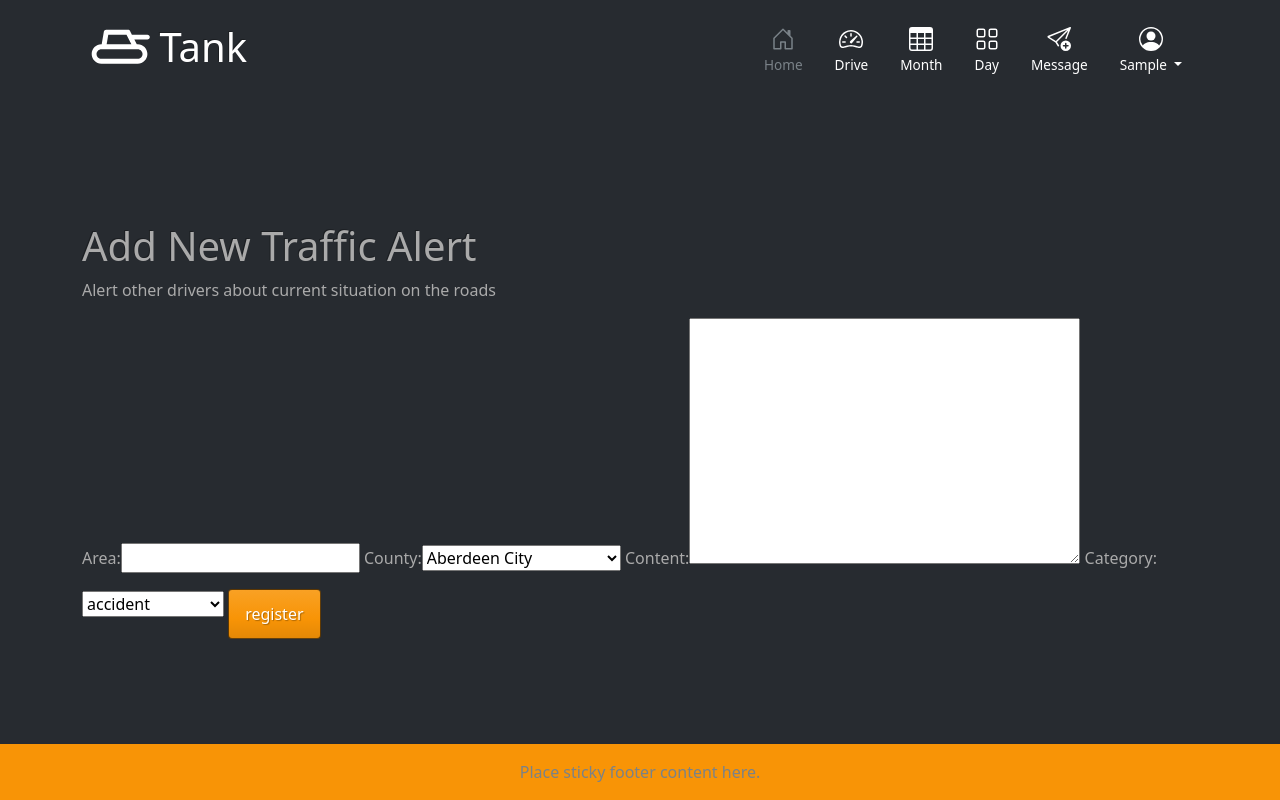
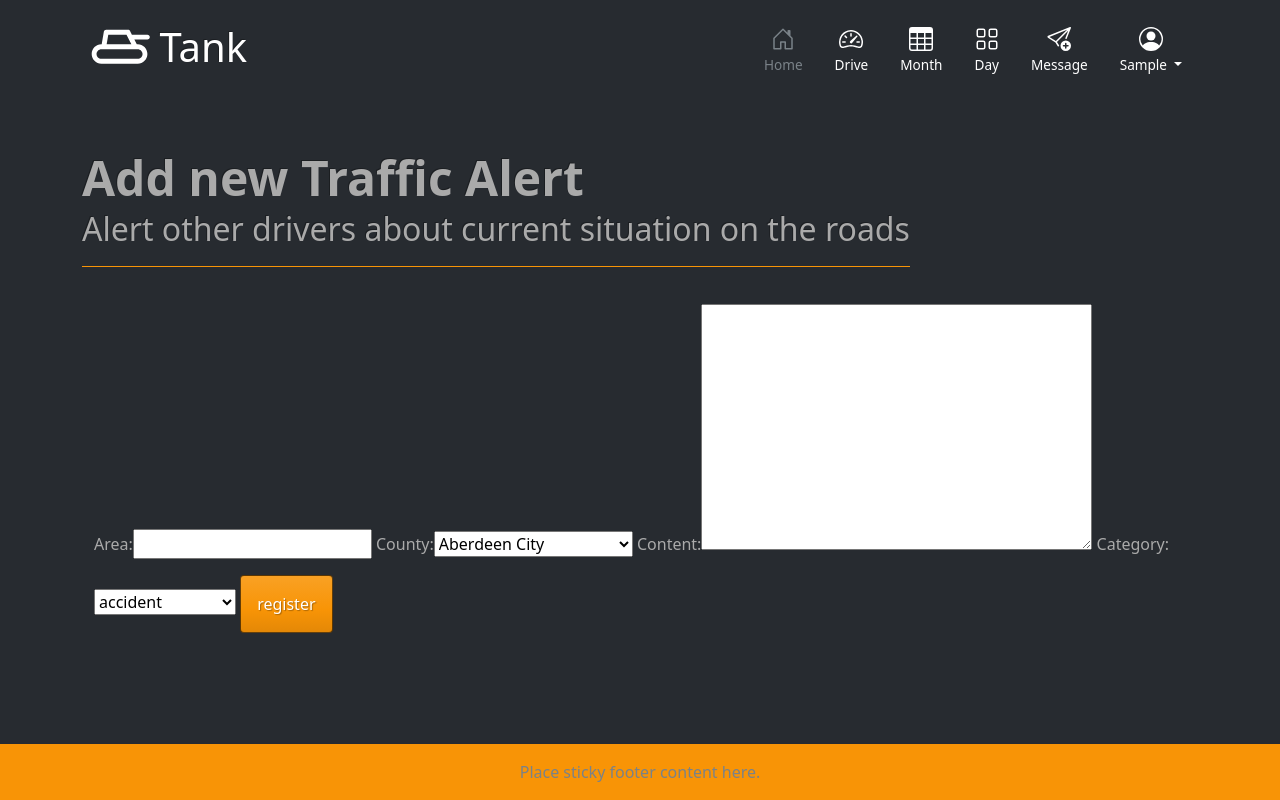
Before and after one commit to JoGorska/mileage-tracker, a Django app: page /add_traffic_msg in a window 1280 px wide. Run offline with Django 3.2, Linux system fonts and the light colour scheme; the visitor is signed in with stand-in values (Sample User, id 1); some libraries are stand-ins or nearby versions.

Commit message:
Style: Fixed white space issue on index and traffic pushing the website to be minimaly too high, fixed styling of the headers

```diff
--- a/templates/partials/nav.html
+++ b/templates/partials/nav.html
@@ -37,7 +37,7 @@
   </svg>
 
 <header>
-    <div class="px-3 py-2 bg-dark text-white">
+    <div class="px-3 pt-2 bg-dark text-white">
       <div class="container">
         <div class="d-flex flex-wrap align-items-center justify-content-center justify-content-lg-start">
 
--- a/templates/traffic/add_traffic_msg.html
+++ b/templates/traffic/add_traffic_msg.html
@@ -2,24 +2,24 @@
 {% load static %}
 {% load bootstrap_tags %}
 {% block content %}
-<div class="container"></div>
+<div class="container">
 
-    {% if user.is_authenticated %}
-    <div class="container">
+{% if user.is_authenticated %}
 
-        <h1>Add New Traffic Alert</h1>
-        <p>Alert other drivers about current situation on the roads</p>
+    <div class="">
+
+        <h1 class="display-5 fw-bold lh-1">Add new Traffic Alert</h1>
+        <h2><span class="pb-3 border-warning border-bottom">Alert other drivers about current situation on the roads</span></h2>
     </div>
 
-
-    <form action="" method="POST">
+    <form class="py-5" action="" method="POST">
     {% csrf_token %}
         <div class="container">
 
             {{ traffic_msg_form|as_bootstrap}}
 
 
-            <input class="btn btn-warning mt-3" type="submit" value="register"/>
+            <input class="btn btn-warning my-3 py-3" type="submit" value="register"/>
 
 
         <input type="hidden" name="next" value="{{ next }}" />
@@ -27,7 +27,7 @@
 
     </form>
 
-</div>
+
 
 {% else %}
 
--- a/templates/traffic/traffic_msg_list.html
+++ b/templates/traffic/traffic_msg_list.html
@@ -1,11 +1,11 @@
 {% block traffic_alerts %}
 
-<div class="container mb-5">
+<div class="container">
     <div class="row row-cols-1 row-cols-sm-1 row-cols-md-2 row-cols-lg-3">
 
       <!-- forloop to display all messages in the database -->
       {% for trafficmessage in trafficmessage_list %}
-        <div class="col mt-3 mb-3">
+        <div class="col mt-1 mb-3">
             <div class="card border-warning shadow-lg">
 
               <!-- card header -->
@@ -54,7 +54,7 @@
 
       <!-- pagination from django-->
       {% if is_paginated %}
-        <nav aria-label="Page navigation">
+        <nav class="pb-5" aria-label="Page navigation">
           <ul class="pagination justify-content-center">
               {% if page_obj.has_previous %}
               <li><a href="?page={{ page_obj.previous_page_number }}" class="page-link">&laquo; PREV </a></li>
```
Also changed, not shown: templates/error_responses/error_404.html (added, +12 -0 lines), templates/error_responses/error_502.html (added, +12 -0 lines), templates/index.html (+4 -4 lines).
